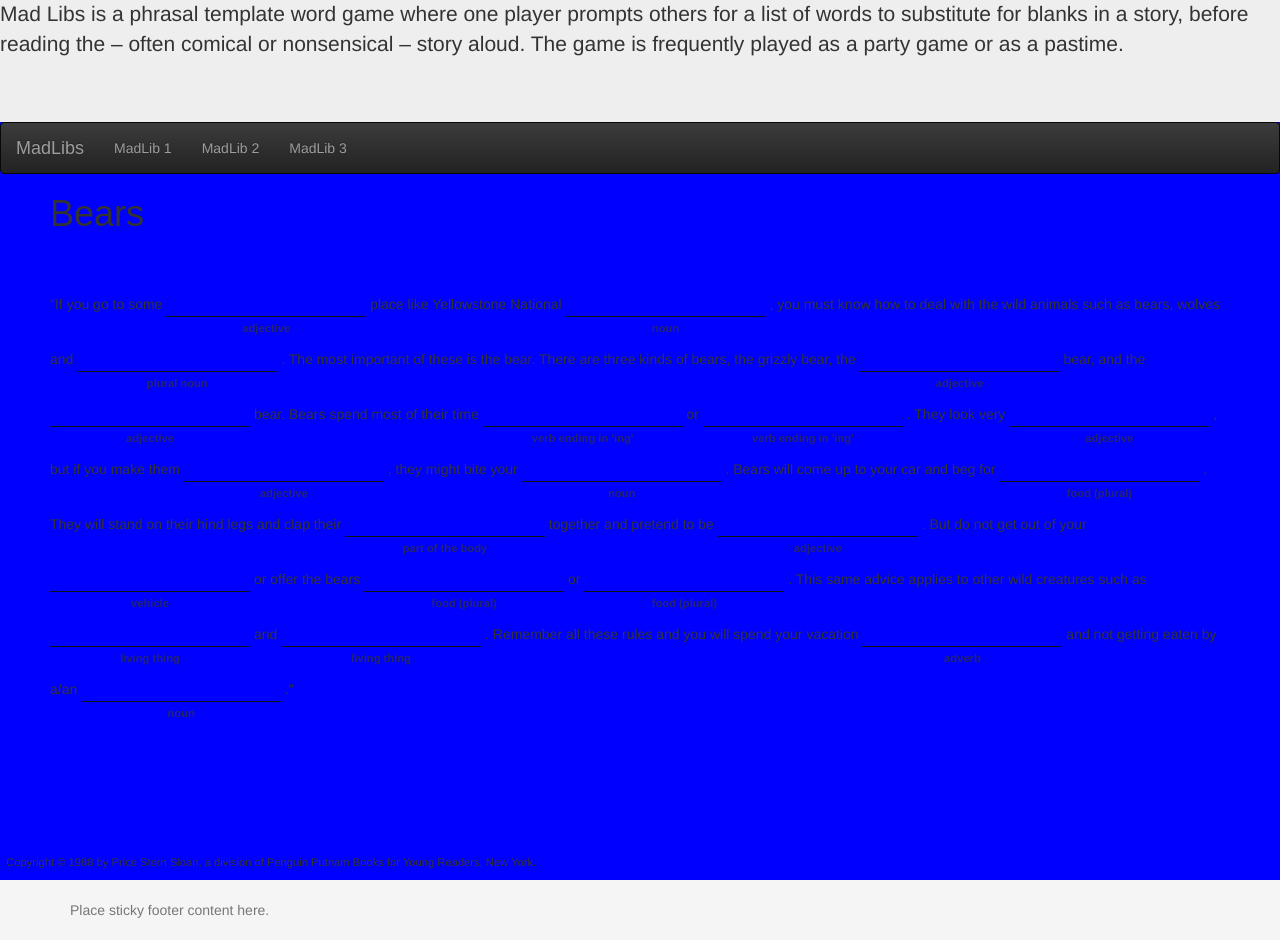
After one commit to Mary-Elizabeth/final-project, a Django app: template collection/templates/madlib3Filled.html in a window 1280 px wide. The commit adds this page. Shown: the part 574-1514 px from the top of the page. Run offline with Django 3.2, Linux system fonts and the light colour scheme; the template is opened without the code that fills it, so the values that code supplies are empty; some libraries are stand-ins or nearby versions; some web fonts are replaced.

Commit message:
added a third mad lib and added copyright information

```diff
--- a/collection/templates/base.html
+++ b/collection/templates/base.html
@@ -26,7 +26,7 @@
                 <ul class="nav navbar-nav">
                     <li><a href="{% url 'madlib1' %}">MadLib 1</a></li>
                     <li><a href="{% url 'madlib2' %}">MadLib 2</a></li>
-                    <li><a href="#">Page 3</a></li>
+                    <li><a href="{% url 'madlib3' %}">MadLib 3</a></li>
                 </ul>
             </div>
         </nav>
--- a/collection/templates/madlib1Filled.html
+++ b/collection/templates/madlib1Filled.html
@@ -83,8 +83,12 @@
           <input class="text-center" type="text" name="part_of_the_body" value="{{ ml1var10 }}" readonly>
           <span>part of the body</span>
         </label>
-        . Aye, now ye be a real pirate!
+        . Aye, now ye be a real pirate!"
       </p>
+      <br>
+      <br>
+      <br>
+      <p style="font-size: 0.8em">&nbsp;&nbsp;Copyright &copy; 2007 by Price Stern Sloan, a division of Penguin Young Readers Group, 345 Hudson Street, New York, NY 10014.</p>
 
 
     <style>
--- /dev/null
+++ b/collection/templates/madlib3Filled.html
@@ -0,0 +1,149 @@
+{% extends 'base.html' %}
+{% load humanize %}
+{% block title %}
+    Homepage - {{ block.super }}
+{% endblock title %}
+
+{% block content %}
+    <h1>Bears</h1>
+    <p  id="lib" class="mad-libs">
+        "If you go to some
+        <label class="text-center">
+          <input class="text-center" type="text" name="adjective" value="{{ ml3var1 }}" readonly>
+          <span>adjective</span>
+        </label>
+         place like Yellowstone National
+         <label class="text-center">
+          <input class="text-center" type="text" name="noun" value="{{ ml3var2 }}" readonly>
+          <span>noun</span>
+        </label>
+        , you must know how to deal with the wild animals such as bears, wolves and
+        <label class="text-center">
+          <input class="text-center" type="text" name="plural_noun" value="{{ ml3var3 }}" readonly>
+          <span>plural noun</span>
+        </label>
+        . The most important of these is the bear. There are three kinds of bears, the grizzly bear, the
+        <label class="text-center">
+          <input class="text-center" type="text" name="adjective" value="{{ ml3var4 }}" readonly>
+          <span>adjective</span>
+        </label>
+         bear, and the
+         <label class="text-center">
+          <input class="text-center" type="text" name="adjective" value="{{ ml3var5 }}" readonly>
+          <span>adjective</span>
+        </label>
+         bear. Bears spend most of their time
+         <label class="text-center">
+          <input class="text-center" type="text" name="verb_ing" value="{{ ml3var6 }}" readonly>
+          <span>verb ending in 'ing'</span>
+        </label>
+         or
+         <label class="text-center">
+          <input class="text-center" type="text" name="verb_ing" value="{{ ml3var7 }}" readonly>
+          <span>verb ending in 'ing'</span>
+        </label>
+        . They look very
+        <label class="text-center">
+          <input class="text-center" type="text" name="adjective" value="{{ ml3var8 }}" readonly>
+          <span>adjective</span>
+        </label>
+        , but if you make them
+        <label class="text-center">
+          <input class="text-center" type="text" name="adjective" value="{{ ml3var9 }}" readonly>
+          <span>adjective</span>
+        </label>
+        , they might bite your
+        <label class="text-center">
+          <input class="text-center" type="text" name="noun" value="{{ ml3var10 }}" readonly>
+          <span>noun</span>
+        </label>
+        . Bears will come up to your car and beg for
+        <label class="text-center">
+          <input class="text-center" type="text" name="food_plural" value="{{ ml3var11 }}" readonly>
+          <span>food (plural)</span>
+        </label>
+        . They will stand on their hind legs and clap their
+        <label class="text-center">
+          <input class="text-center" type="text" name="body_part" value="{{ ml3var12 }}" readonly>
+          <span>part of the body</span>
+        </label>
+         together and pretend to be
+         <label class="text-center">
+          <input class="text-center" type="text" name="adjective" value="{{ ml3var13 }}" readonly>
+          <span>adjective</span>
+        </label>
+        . But do not get out of your
+        <label class="text-center">
+          <input class="text-center" type="text" name="vehicle" value="{{ ml3var14 }}" readonly>
+          <span>vehicle</span>
+        </label>
+         or offer the bears
+         <label class="text-center">
+          <input class="text-center" type="text" name="food_plural" value="{{ ml3var15 }}" readonly>
+          <span>food (plural)</span>
+        </label>
+         or
+         <label class="text-center">
+          <input class="text-center" type="text" name="food_plural" value="{{ ml3var16 }}" readonly>
+          <span>food (plural)</span>
+        </label>
+        . This same advice applies to other wild creatures such as
+        <label class="text-center">
+          <input class="text-center" type="text" name="living_thing" value="{{ ml3var17 }}" readonly>
+          <span>living thing</span>
+        </label>
+         and
+         <label class="text-center">
+          <input class="text-center" type="text" name="living_thing" value="{{ ml3var18 }}" readonly>
+          <span>living thing</span>
+        </label>
+        . Remember all these rules and you will spend your vacation
+        <label class="text-center">
+          <input class="text-center" type="text" name="adverb" value="{{ ml3var19 }}" readonly>
+          <span>adverb</span>
+        </label>
+         and not getting eaten by a/an
+         <label class="text-center">
+          <input class="text-center" type="text" name="noun" value="{{ ml3var20 }}" readonly>
+          <span>noun</span>
+        </label>
+        ."
+      </p>
+      <br>
+      <br>
+      <br>
+      <p style="font-size: 0.8em">&nbsp;&nbsp;Copyright &copy; 1988 by Price Stern Sloan, a division of Penguin Putnam Books for Young Readers, New York.</p>
+
+
+    <style>
+    #lib{
+        padding: 50px;
+    }
+.mad-libs label {
+	white-space: nowrap;
+	padding: 0 0 .5em;
+
+    display: -moz-inline-stack;
+    display: inline-block;
+    vertical-align: top;
+    zoom: 1;
+    *display: inline;
+}
+.mad-libs input {
+	font: inherit;
+	background: transparent;
+	border: none;
+	border-bottom: 1px solid #111;
+	outline: 0;
+	display: block;
+}
+.mad-libs label span {
+	font-size: .8em;
+	line-height: 1em;
+	opacity: .7;
+	filter: alpha(opacity = 70);
+}
+    </style>
+
+
+{% endblock content %}
--- a/db_web_app/urls.py
+++ b/db_web_app/urls.py
@@ -17,7 +17,7 @@ Including another URLconf
 from django.conf.urls import url
 from django.contrib import admin
 
-from django.views.generic import TemplateView
+
 from collection import views
 
 urlpatterns = [
@@ -26,5 +26,7 @@ urlpatterns = [
     url(r'^madlib1/$', views.madlib1, name='madlib1'),
     url(r'^madlib2/madlib2Filled/$', views.madlib2Filled, name='madlib2Filled'),
     url(r'^madlib2/$', views.madlib2, name='madlib2'),
+    url(r'^madlib3/madlib3Filled/$', views.madlib3Filled, name='madlib3Filled'),
+    url(r'^madlib3/$', views.madlib3, name='madlib3'),
     url(r'^admin/', admin.site.urls),
 ]
```
Also changed, not shown: collection/forms.py (+25 -1 lines), collection/templates/madlib2Filled.html (+28 -27 lines), collection/templates/madlib3.html (added, +14 -0 lines), collection/views.py (+80 -1 lines), db.sqlite3.
